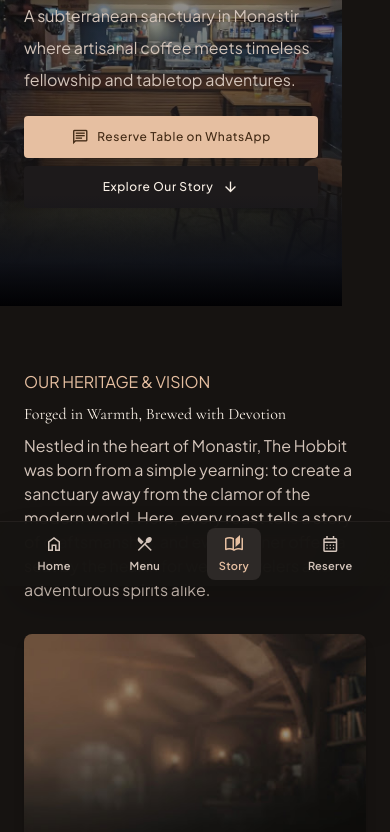
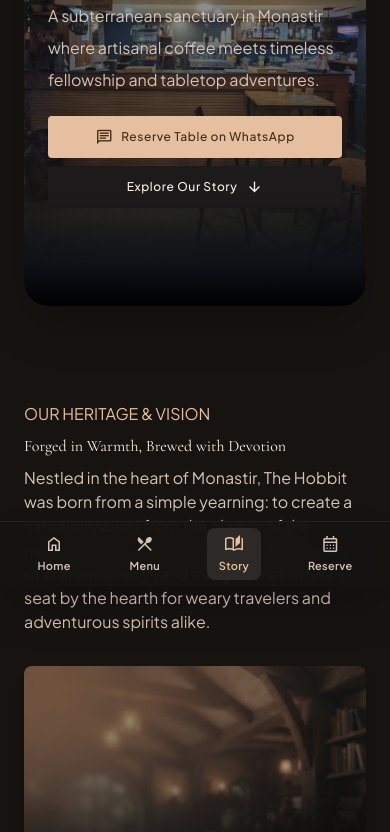
Before and after one commit to AhmedDjibbi/the-hobbit-monastir, a plain HTML site: page mobile/about.html in a window 390 px wide. Shown: the part 258-1090 px from the top of the page. Drawn offline with nearby package versions, Linux system fonts and the light colour scheme.

Commit message:
Fix mobile about hero centering by removing -mx-gutter offset
Co-authored-by: OpenBot <335604065+openbotgit[bot]@users.noreply.github.com>

```diff
--- a/mobile/about.html
+++ b/mobile/about.html
@@ -54,7 +54,7 @@
   </div>
 </header><main class="flex flex-col relative w-full px-gutter pt-16 pb-24 bg-surface flex-1"><div class="flex flex-col w-full text-on-surface">
 <!-- Hero Section -->
-<section class="relative w-full -mx-gutter px-gutter pt-8 pb-12 flex flex-col justify-start min-h-[500px] bg-cover bg-center bg-no-repeat" style="background-image: url('../assets/gmaps_photo_3.jpg');">
+<section class="relative w-full min-h-[500px] flex flex-col justify-start p-gutter pt-8 pb-12 overflow-hidden rounded-b-3xl mb-space-lg bg-cover bg-center bg-no-repeat shadow-2xl" style="background-image: url('../assets/gmaps_photo_3.jpg');">
 <div class="absolute inset-0 bg-gradient-to-t from-surface via-surface/60 to-transparent"></div>
     <!-- ENFORCED SUBTLE BOTTOM FADE -->
     <div class="absolute bottom-0 inset-x-0 h-28 md:h-44 pointer-events-none z-20" style="background: linear-gradient(to top, #010103 0%, rgba(11,15,25,0.7) 40%, transparent 100%);"></div>
```
